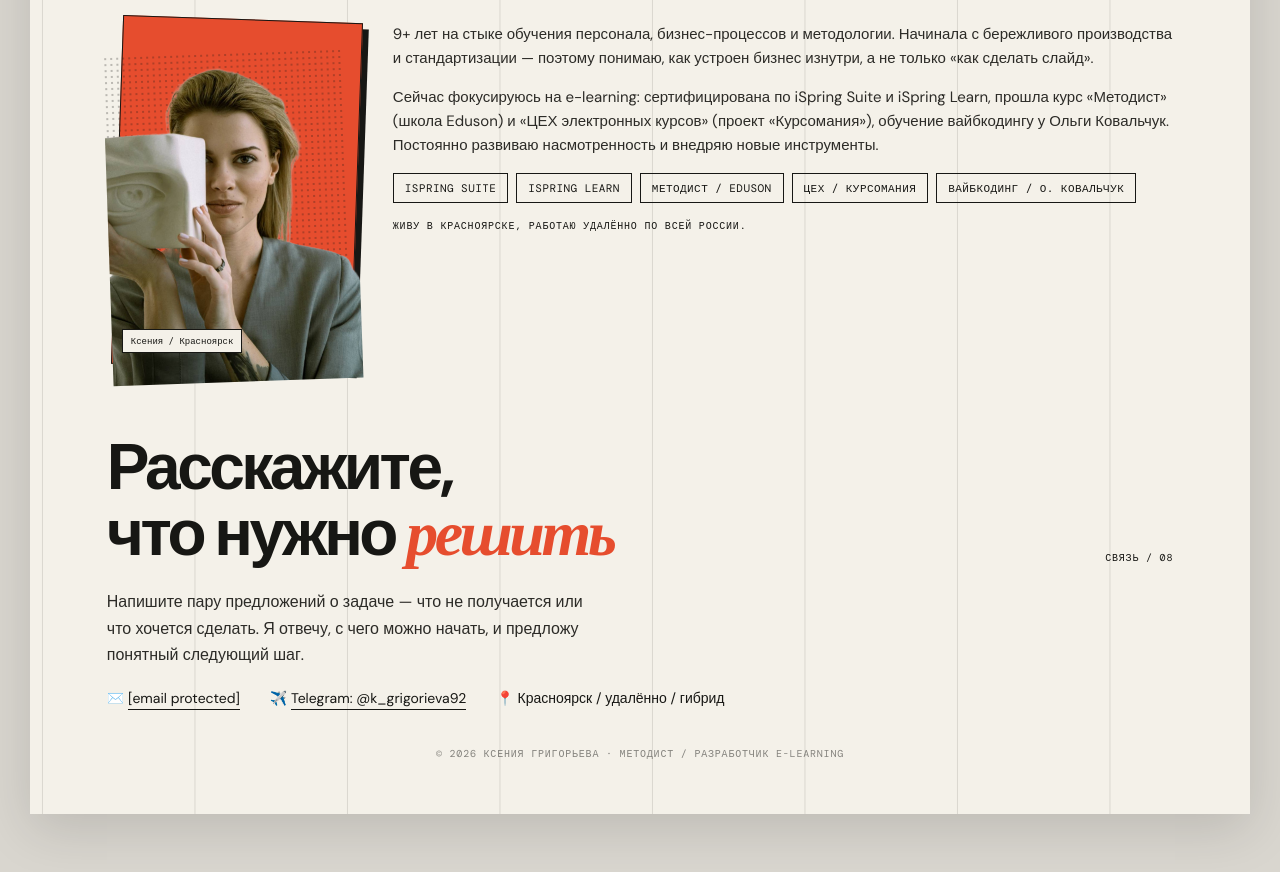
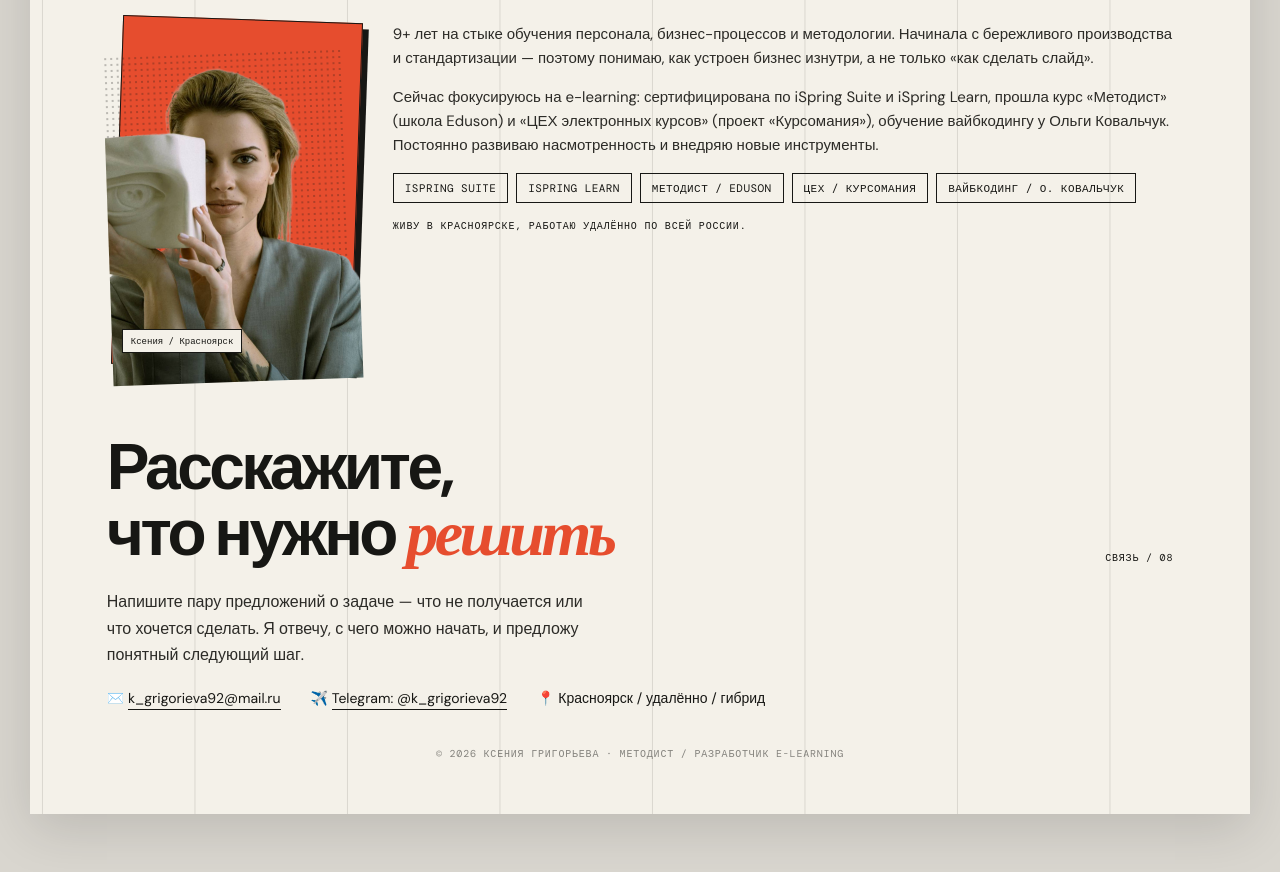
Before and after one commit to ksenia-grigorieva/portfolio, a plain HTML site: page index.html in a window 1280 px wide. Shown: the part 5502-6374 px from the top of the page. Drawn offline with nearby package versions, Linux system fonts and the light colour scheme; a web font is replaced by a local one.

Commit message:
Update index.html

```diff
--- a/index.html
+++ b/index.html
@@ -624,7 +624,7 @@ body{margin:0;background:#d9d6cf;color:var(--ink);font-family:'DM Sans',Arial,sa
   <p class="small" style="max-width:500px">Напишите пару предложений о задаче — что не получается или что хочется сделать. Я отвечу, с чего можно начать, и предложу понятный следующий шаг.</p>
 
   <div class="contacts">
-<span>✉️ <a href="/cdn-cgi/l/email-protection#3b50645c49525c5449525e4d5a02097b565a525715494e"><span class="__cf_email__" data-cfemail="93f8ccf4e1faf4fce1faf6e5f2aaa1d3fef2faffbde1e6">[email&#160;protected]</span></a></span>
+<span>✉️ <a href="mailto:k_grigorieva92@mail.ru">k_grigorieva92@mail.ru</a></span>
     <span>✈️ <a href="https://t.me/k_grigorieva92" target="_blank" rel="noopener">Telegram: @k_grigorieva92</a></span>
     <span>📍 Красноярск / удалённо / гибрид</span>
   </div>
```
